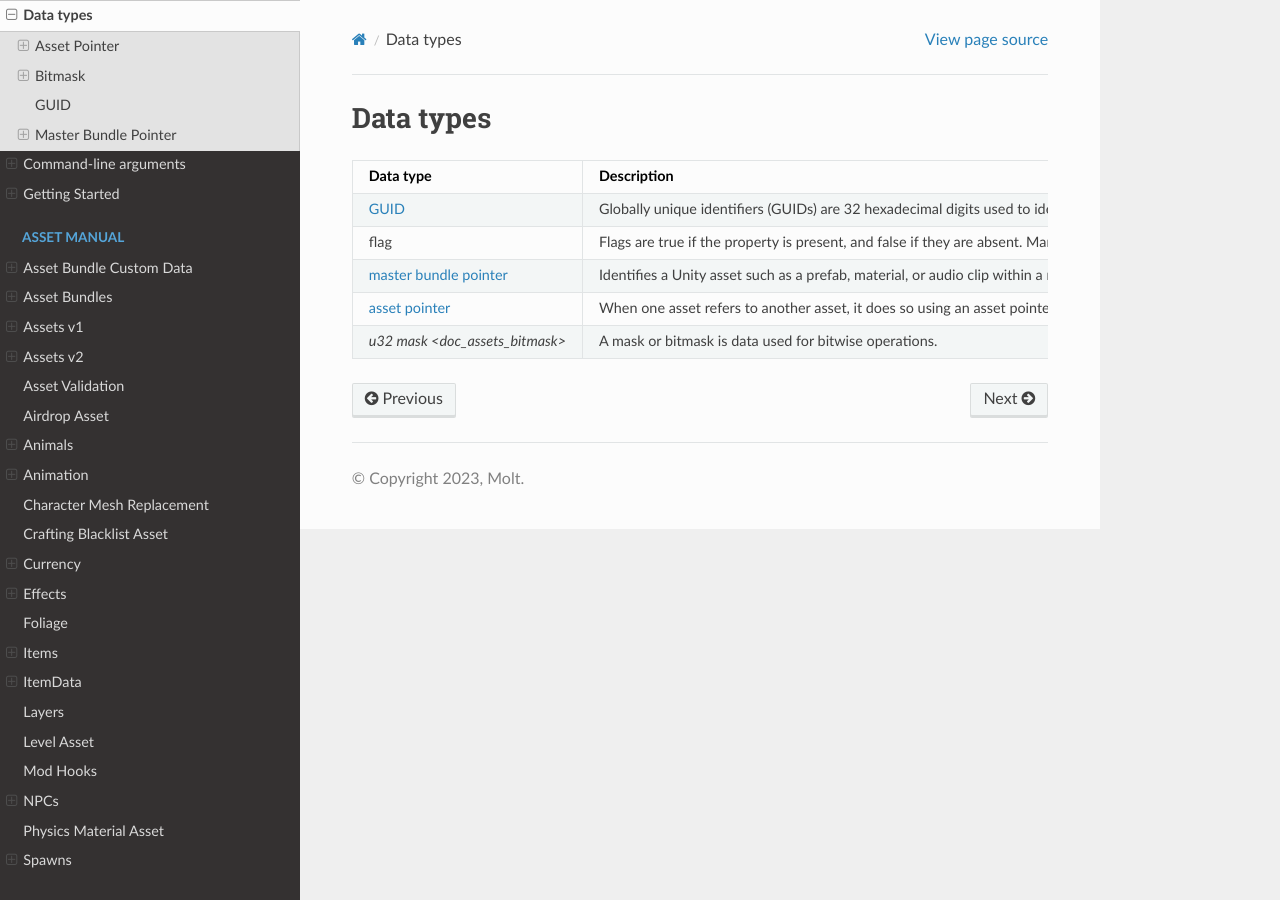
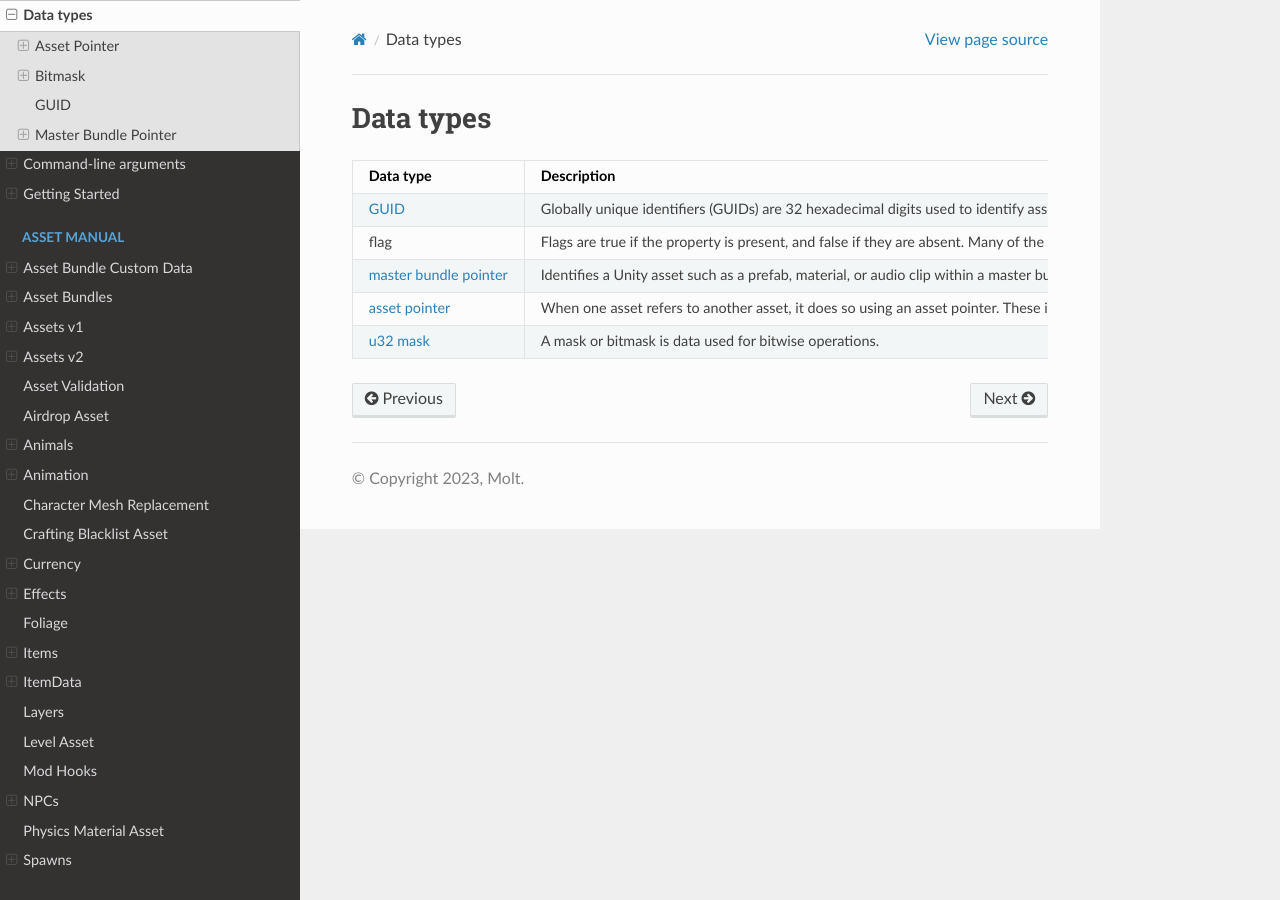
Before and after one commit to MoltonMontro/TestDocs, a Sphinx documentation site: the page built from docs/source/about/data-types.rst, in a window 1280 px wide. Built offline with Sphinx 7.4.7 and the Read the Docs theme 2.0.0, drawn with Linux system fonts in a browser that asks for light colours; some of the changed lines change nothing that is shown.

Commit message:
Update data-types.rst

```diff
--- a/docs/source/about/data-types.rst
+++ b/docs/source/about/data-types.rst
@@ -15,7 +15,7 @@ Data types
      - Identifies a Unity asset such as a prefab, material, or audio clip within a master bundle.
    * - :ref:`asset pointer <doc_assets_assetptr>`
      - When one asset refers to another asset, it does so using an asset pointer. These identify the target asset by their GUID.
-   * - `u32 mask <doc_assets_bitmask>`
+   * - :ref:`u32 mask <doc_assets_bitmask>`
      - A mask or bitmask is data used for bitwise operations.
 
 .. toctree::
```
